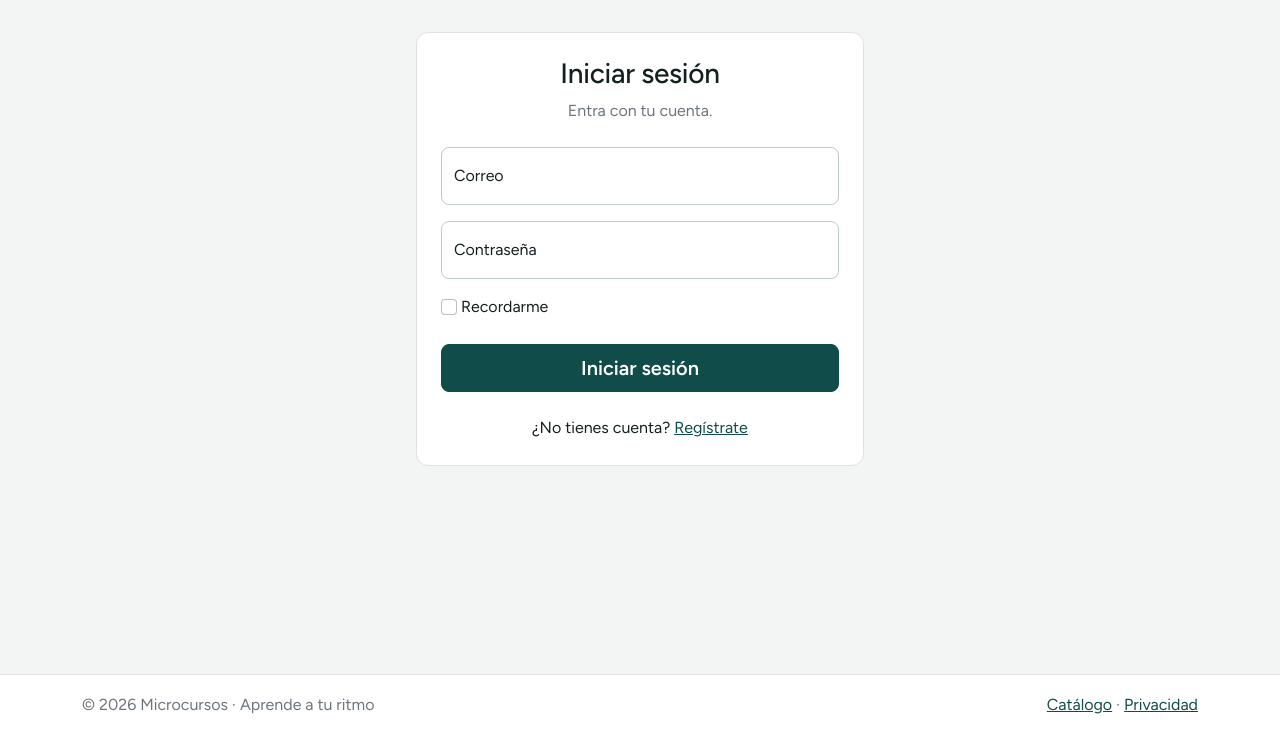
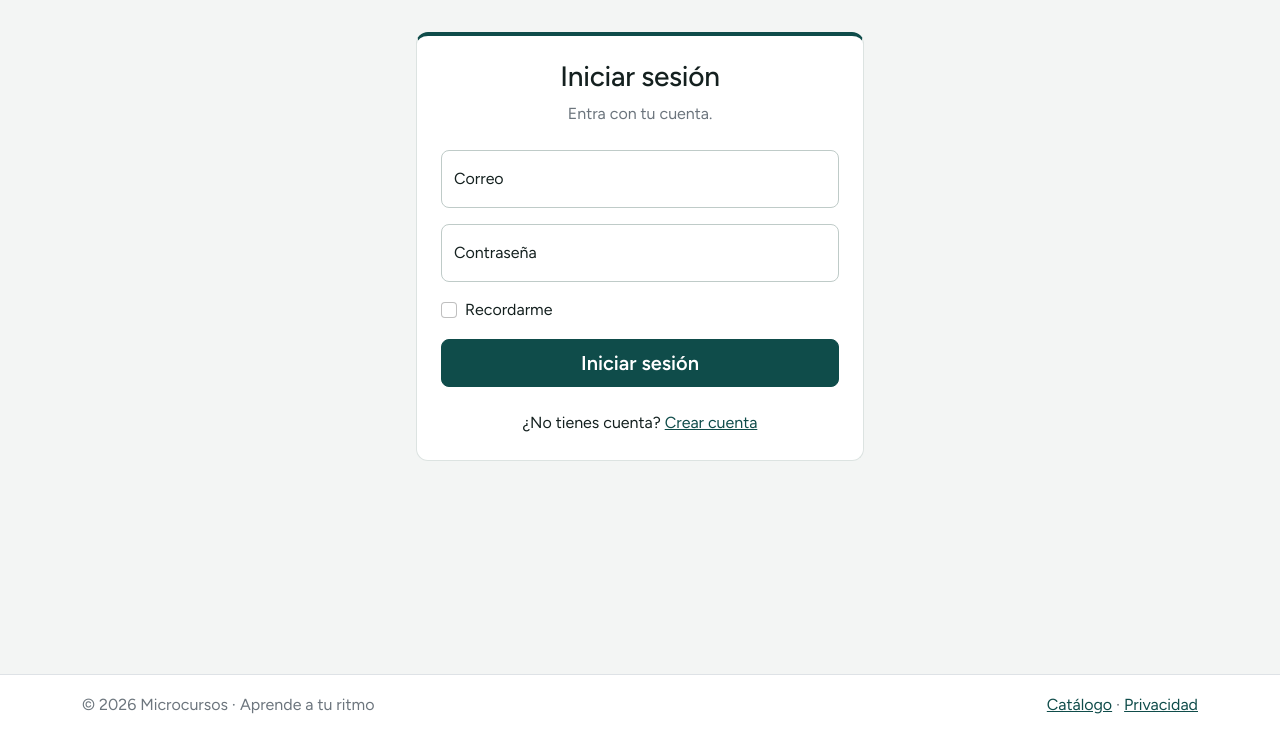
Before and after one commit to manusito12357/ProyectoWeb, an ASP.NET Core app: page /Identity/Account/Login in a window 1280 px wide. Shown: the part 65-800 px from the top of the page. Run offline with ASP.NET Core 8, Linux system fonts and the light colour scheme; style sheets or scripts are compiled from the project's sources; some libraries are stand-ins or nearby versions.

Commit message:
Acceso y errores con el nuevo diseno, sin la pagina de inicio de plantilla

```diff
--- a/proyectoweb/Areas/Identity/Pages/Account/AccessDenied.cshtml
+++ b/proyectoweb/Areas/Identity/Pages/Account/AccessDenied.cshtml
@@ -6,7 +6,7 @@
 
 <div class="card tarjeta-acceso text-center">
     <div class="card-body p-4">
-        <h1 class="h3 text-danger">@ViewData["Title"]</h1>
+        <h1 class="h3">@ViewData["Title"]</h1>
         <p class="text-muted">No tienes permiso para ver esta página.</p>
         <a asp-area="" asp-controller="Catalogo" asp-action="Index" class="btn btn-primary">Volver al catálogo</a>
     </div>
--- a/proyectoweb/Areas/Identity/Pages/Account/Login.cshtml
+++ b/proyectoweb/Areas/Identity/Pages/Account/Login.cshtml
@@ -22,18 +22,16 @@
                 <label asp-for="Input.Password" class="form-label"></label>
                 <span asp-validation-for="Input.Password" class="text-danger"></span>
             </div>
-            <div class="checkbox mb-3">
-                <label asp-for="Input.RememberMe" class="form-label">
-                    <input class="form-check-input" asp-for="Input.RememberMe" />
-                    @Html.DisplayNameFor(m => m.Input.RememberMe)
-                </label>
+            <div class="form-check mb-3">
+                <input class="form-check-input" asp-for="Input.RememberMe" />
+                <label class="form-check-label" asp-for="Input.RememberMe"></label>
             </div>
             <button id="login-submit" type="submit" class="w-100 btn btn-lg btn-primary">Iniciar sesión</button>
         </form>
 
         <p class="text-center mt-4 mb-0">
             ¿No tienes cuenta?
-            <a asp-page="./Register" asp-route-returnUrl="@Model.ReturnUrl">Regístrate</a>
+            <a asp-page="./Register" asp-route-returnUrl="@Model.ReturnUrl">Crear cuenta</a>
         </p>
     </div>
 </div>
--- a/proyectoweb/Areas/Identity/Pages/Account/Register.cshtml
+++ b/proyectoweb/Areas/Identity/Pages/Account/Register.cshtml
@@ -1,13 +1,13 @@
 @page
 @model RegisterModel
 @{
-    ViewData["Title"] = "Registrarse";
+    ViewData["Title"] = "Crear cuenta";
 }
 
 <div class="card tarjeta-acceso">
     <div class="card-body p-4">
         <h1 class="h3 text-center">@ViewData["Title"]</h1>
-        <p class="text-center text-muted mb-4">Crea una cuenta nueva.</p>
+        <p class="text-center text-muted mb-4">Con tu cuenta puedes inscribirte gratis y seguir tu progreso.</p>
 
         <form id="registerForm" asp-route-returnUrl="@Model.ReturnUrl" method="post">
             <div asp-validation-summary="ModelOnly" class="text-danger" role="alert"></div>
@@ -26,7 +26,7 @@
                 <label asp-for="Input.ConfirmPassword"></label>
                 <span asp-validation-for="Input.ConfirmPassword" class="text-danger"></span>
             </div>
-            <button id="registerSubmit" type="submit" class="w-100 btn btn-lg btn-primary">Registrarse</button>
+            <button id="registerSubmit" type="submit" class="w-100 btn btn-lg btn-destacado">Crear cuenta</button>
         </form>
 
         <p class="text-center mt-4 mb-0">
--- a/proyectoweb/Controllers/HomeController.cs
+++ b/proyectoweb/Controllers/HomeController.cs
@@ -11,11 +11,6 @@ namespace proyectoweb.Controllers
         public HomeController(ILogger<HomeController> logger)
         {
             _logger = logger;
-        }
-
-        public IActionResult Index()
-        {
-            return View();
         }
 
         public IActionResult Privacy()
--- a/proyectoweb/wwwroot/css/site.css
+++ b/proyectoweb/wwwroot/css/site.css
@@ -228,6 +228,12 @@ a:focus-visible,
 .tarjeta-acceso {
   max-width: 28rem;
   margin: 2rem auto;
+  border-top: 4px solid var(--pino);
+}
+
+.tarjeta-acceso .form-check-input:checked {
+  background-color: var(--pino);
+  border-color: var(--pino);
 }
 
 .encabezado-lista {
```
Also changed, not shown: proyectoweb/Views/Home/Index.cshtml (deleted, +0 -8 lines).
